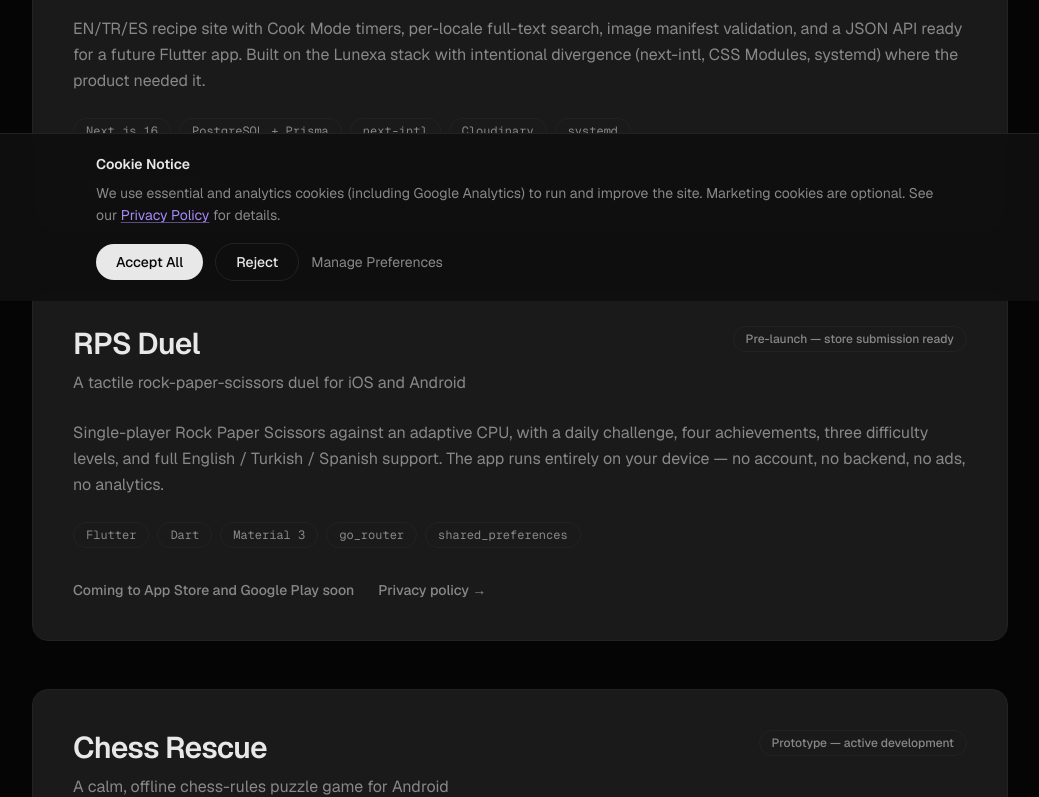
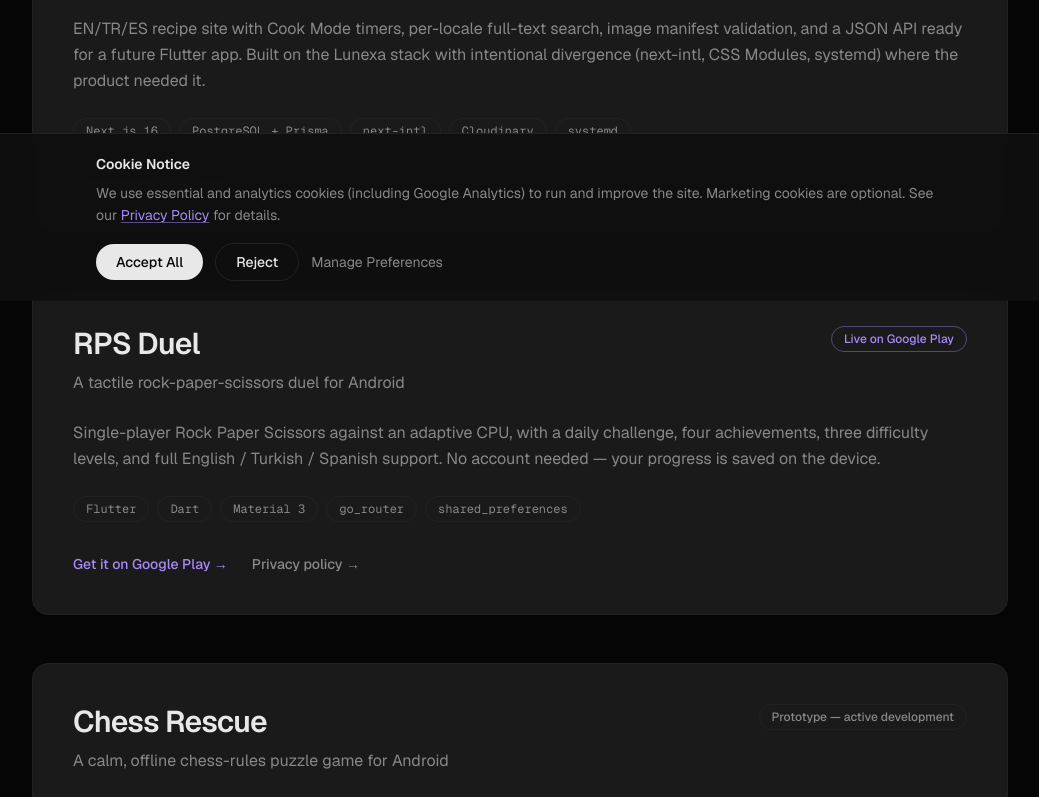
Before and after one commit to fvarli/lunexa-web, a Next.js app in the folder apps/web/: page /en/work in a window 1280 px wide. Shown: the part 499-1296 px from the top of the page, without its empty margins (120-1159 px from the left). Built offline with nearby package versions, Linux system fonts and the light colour scheme; no server answers.

Commit message:
feat(web): refresh RPS Duel release copy and app-ads routing

```diff
--- a/apps/web/src/app/[locale]/privacy/rps-duel/page.tsx
+++ b/apps/web/src/app/[locale]/privacy/rps-duel/page.tsx
@@ -3,6 +3,8 @@
 import BreadcrumbJsonLd from "@/components/breadcrumb-jsonld";
 import { buildPageMetadata, RPS_DUEL_PRIVACY_META, urlFor } from "@/seo/meta";
 import { LOCALES, type Locale } from "@/i18n/config";
+
+export const revalidate = 86400;
 
 export async function generateMetadata({
   params,
--- a/apps/web/src/proxy.ts
+++ b/apps/web/src/proxy.ts
@@ -57,8 +57,14 @@
   return NextResponse.rewrite(url, { request: { headers } });
 }
 
+/**
+ * Root-level files that must never be locale-prefixed. Without an exclusion
+ * here the rewrite in step 3b turns `/app-ads.txt` into `/en/app-ads.txt`,
+ * which matches no route and returns the 404 page as text/html — AdMob's
+ * crawler requires text/plain at the apex, so verification would fail.
+ */
 export const config = {
   matcher: [
-    "/((?!api|_next/static|_next/image|icon\\.svg|apple-icon\\.svg|opengraph-image|manifest\\.webmanifest|robots\\.txt|sitemap\\.xml|favicon\\.ico).*)",
+    "/((?!api|_next/static|_next/image|icon\\.svg|apple-icon\\.svg|opengraph-image|manifest\\.webmanifest|robots\\.txt|sitemap\\.xml|app\\-ads\\.txt|favicon\\.ico).*)",
   ],
 };
--- a/apps/web/src/seo/content.ts
+++ b/apps/web/src/seo/content.ts
@@ -648,13 +648,13 @@
       {
         slug: "rps-duel",
         name: "RPS Duel",
-        tagline: "A tactile rock-paper-scissors duel for iOS and Android",
-        body: "Single-player Rock Paper Scissors against an adaptive CPU, with a daily challenge, four achievements, three difficulty levels, and full English / Turkish / Spanish support. The app runs entirely on your device — no account, no backend, no ads, no analytics.",
-        url: "",
+        tagline: "A tactile rock-paper-scissors duel for Android",
+        body: "Single-player Rock Paper Scissors against an adaptive CPU, with a daily challenge, four achievements, three difficulty levels, and full English / Turkish / Spanish support. No account needed — your progress is saved on the device.",
+        url: "https://play.google.com/store/apps/details?id=com.lunexa.games.rpsduel",
         stack: ["Flutter", "Dart", "Material 3", "go_router", "shared_preferences"],
-        status: "development",
-        statusLabel: "Pre-launch — store submission ready",
-        visitLabel: "Coming to App Store and Google Play soon",
+        status: "live",
+        statusLabel: "Live on Google Play",
+        visitLabel: "Get it on Google Play →",
         privacyPath: "/privacy/rps-duel",
       },
       {
@@ -705,13 +705,13 @@
       {
         slug: "rps-duel",
         name: "RPS Duel",
-        tagline: "iOS ve Android için dokunaklı bir taş kâğıt makas düellosu",
-        body: "Uyarlanabilir CPU'ya karşı tek oyunculu Taş Kâğıt Makas; günlük meydan okuma, dört başarım, üç zorluk seviyesi ve tam İngilizce / Türkçe / İspanyolca destekle. Uygulama tamamen cihazında çalışır — hesap yok, sunucu yok, reklam yok, analitik yok.",
-        url: "",
+        tagline: "Android için dokunaklı bir taş kâğıt makas düellosu",
+        body: "Uyarlanabilir CPU'ya karşı tek oyunculu Taş Kâğıt Makas; günlük meydan okuma, dört başarım, üç zorluk seviyesi ve tam İngilizce / Türkçe / İspanyolca destek. Hesap gerekmez — ilerlemen cihazında saklanır.",
+        url: "https://play.google.com/store/apps/details?id=com.lunexa.games.rpsduel",
         stack: ["Flutter", "Dart", "Material 3", "go_router", "shared_preferences"],
-        status: "development",
-        statusLabel: "Lansman öncesi — mağaza başvurusuna hazır",
-        visitLabel: "Yakında App Store ve Google Play'de",
+        status: "live",
+        statusLabel: "Google Play'de yayında",
+        visitLabel: "Google Play'den indir →",
         privacyPath: "/privacy/rps-duel",
       },
       {
@@ -762,13 +762,13 @@
       {
         slug: "rps-duel",
         name: "RPS Duel",
-        tagline: "Un duelo táctil de piedra papel tijera para iOS y Android",
-        body: "Piedra Papel Tijera para un solo jugador contra una CPU adaptativa, con desafío diario, cuatro logros, tres niveles de dificultad y soporte completo en inglés / turco / español. La aplicación funciona enteramente en tu dispositivo — sin cuenta, sin backend, sin anuncios, sin analítica.",
-        url: "",
+        tagline: "Un duelo táctil de piedra papel tijera para Android",
+        body: "Piedra Papel Tijera para un solo jugador contra una CPU adaptativa, con desafío diario, cuatro logros, tres niveles de dificultad y soporte completo en inglés / turco / español. No requiere cuenta — tu progreso se guarda en el dispositivo.",
+        url: "https://play.google.com/store/apps/details?id=com.lunexa.games.rpsduel",
         stack: ["Flutter", "Dart", "Material 3", "go_router", "shared_preferences"],
-        status: "development",
-        statusLabel: "Pre-lanzamiento — listo para envío a tiendas",
-        visitLabel: "Próximamente en App Store y Google Play",
+        status: "live",
+        statusLabel: "Disponible en Google Play",
+        visitLabel: "Consíguelo en Google Play →",
         privacyPath: "/privacy/rps-duel",
       },
       {
@@ -804,7 +804,7 @@
 
 // ── RPS Duel privacy policy ──
 // App-specific privacy policy. Single source of truth for the policy that
-// the Play Store / App Store listings link to. Honesty constraint: every
+// the Play Store listing links to. Honesty constraint: every
 // negative claim ("no account", "no analytics", etc.) is verified against
 // the current rps_duel Flutter codebase before authoring. Update this and
 // bump `lastUpdated` whenever the app's data behaviour changes.
@@ -813,9 +813,9 @@
   en: {
     eyebrow: "RPS Duel · Privacy",
     heading: "RPS Duel — Privacy Policy",
-    lastUpdated: "Last updated: 2026-05-25",
+    lastUpdated: "Last updated: 2026-09-13",
     intro:
-      "RPS Duel is a single-player Rock Paper Scissors game made by Lunexa Studio (package id: com.lunexa.games.rpsduel). This policy describes what the app does — and, more importantly, what it does not do — with your information.",
+      "RPS Duel is a single-player Rock Paper Scissors game made by Lunexa Games (package id: com.lunexa.games.rpsduel). This policy describes what the app does — and, more importantly, what it does not do — with your information.",
     sections: [
       {
         title: "Summary",
@@ -852,7 +852,7 @@
       {
         title: "How to clear your data",
         paragraphs: [
-          "You can clear all locally stored gameplay data from inside the app via Settings → Reset data. You can also remove this data with your operating system's normal app controls: clear app data (Android) or uninstall the app (iOS / Android).",
+          "You can clear all locally stored gameplay data from inside the app via Settings → Reset data. You can also remove this data with your operating system's normal app controls: clear app data or uninstall the app (Android).",
         ],
       },
       {
@@ -875,9 +875,9 @@
   tr: {
     eyebrow: "RPS Duel · Gizlilik",
     heading: "RPS Duel — Gizlilik Politikası",
-    lastUpdated: "Son güncelleme: 25.05.2026",
+    lastUpdated: "Son güncelleme: 13.09.2026",
     intro:
-      "RPS Duel, Lunexa Studio tarafından geliştirilmiş tek oyunculu bir Taş Kâğıt Makas oyunudur (paket kimliği: com.lunexa.games.rpsduel). Bu politika, uygulamanın bilgilerinle ne yaptığını ve — daha önemlisi — ne yapmadığını açıklar.",
+      "RPS Duel, Lunexa Games tarafından geliştirilmiş tek oyunculu bir Taş Kâğıt Makas oyunudur (paket kimliği: com.lunexa.games.rpsduel). Bu politika, uygulamanın bilgilerinle ne yaptığını ve — daha önemlisi — ne yapmadığını açıklar.",
     sections: [
       {
         title: "Özet",
@@ -914,7 +914,7 @@
       {
         title: "Verilerini nasıl silersin",
         paragraphs: [
-          "Yerel olarak saklanan tüm oyun verilerini uygulama içinden Ayarlar → Verileri sıfırla ile silebilirsin. Aynı verileri işletim sisteminin normal uygulama kontrolleriyle de temizleyebilirsin: uygulama verilerini temizle (Android) veya uygulamayı kaldır (iOS / Android).",
+          "Yerel olarak saklanan tüm oyun verilerini uygulama içinden Ayarlar → Verileri sıfırla ile silebilirsin. Aynı verileri işletim sisteminin normal uygulama kontrolleriyle de temizleyebilirsin: uygulama verilerini temizle veya uygulamayı kaldır (Android).",
         ],
       },
       {
@@ -937,9 +937,9 @@
   es: {
     eyebrow: "RPS Duel · Privacidad",
     heading: "RPS Duel — Política de Privacidad",
-    lastUpdated: "Última actualización: 2026-05-25",
+    lastUpdated: "Última actualización: 2026-09-13",
     intro:
-      "RPS Duel es un juego de Piedra Papel Tijera para un solo jugador creado por Lunexa Studio (id de paquete: com.lunexa.games.rpsduel). Esta política describe qué hace la aplicación con tu información y — más importante — qué no hace.",
+      "RPS Duel es un juego de Piedra Papel Tijera para un solo jugador creado por Lunexa Games (id de paquete: com.lunexa.games.rpsduel). Esta política describe qué hace la aplicación con tu información y — más importante — qué no hace.",
     sections: [
       {
         title: "Resumen",
@@ -976,7 +976,7 @@
       {
         title: "Cómo borrar tus datos",
         paragraphs: [
-          "Puedes borrar todos los datos de juego almacenados localmente desde la aplicación en Ajustes → Restablecer datos. También puedes eliminar estos datos con los controles habituales del sistema operativo: borrar datos de la aplicación (Android) o desinstalarla (iOS / Android).",
+          "Puedes borrar todos los datos de juego almacenados localmente desde la aplicación en Ajustes → Restablecer datos. También puedes eliminar estos datos con los controles habituales del sistema operativo: borrar datos de la aplicación o desinstalarla (Android).",
         ],
       },
       {
--- a/apps/web/src/seo/meta.ts
+++ b/apps/web/src/seo/meta.ts
@@ -102,17 +102,17 @@
   en: {
     title: "RPS Duel — Privacy Policy",
     description:
-      "Privacy policy for RPS Duel (com.lunexa.games.rpsduel), a single-player Rock Paper Scissors game by Lunexa Studio. No account, no backend, no ads, no analytics, no personal data collected.",
+      "Privacy policy for RPS Duel (com.lunexa.games.rpsduel), a single-player Rock Paper Scissors game by Lunexa Games. No account, no backend, no ads, no analytics, no personal data collected.",
   },
   tr: {
     title: "RPS Duel — Gizlilik Politikası",
     description:
-      "RPS Duel için gizlilik politikası (com.lunexa.games.rpsduel) — Lunexa Studio tarafından geliştirilen tek oyunculu Taş Kâğıt Makas oyunu. Hesap yok, sunucu yok, reklam yok, analitik yok, kişisel veri toplanmaz.",
+      "RPS Duel için gizlilik politikası (com.lunexa.games.rpsduel) — Lunexa Games tarafından geliştirilen tek oyunculu Taş Kâğıt Makas oyunu. Hesap yok, sunucu yok, reklam yok, analitik yok, kişisel veri toplanmaz.",
   },
   es: {
     title: "RPS Duel — Política de Privacidad",
     description:
-      "Política de privacidad de RPS Duel (com.lunexa.games.rpsduel), un juego de Piedra Papel Tijera para un solo jugador de Lunexa Studio. Sin cuenta, sin backend, sin anuncios, sin analítica, sin datos personales.",
+      "Política de privacidad de RPS Duel (com.lunexa.games.rpsduel), un juego de Piedra Papel Tijera para un solo jugador de Lunexa Games. Sin cuenta, sin backend, sin anuncios, sin analítica, sin datos personales.",
   },
 };
 
```
Also changed, not shown: apps/web/src/i18n/dictionaries.ts (+9 -9 lines).
